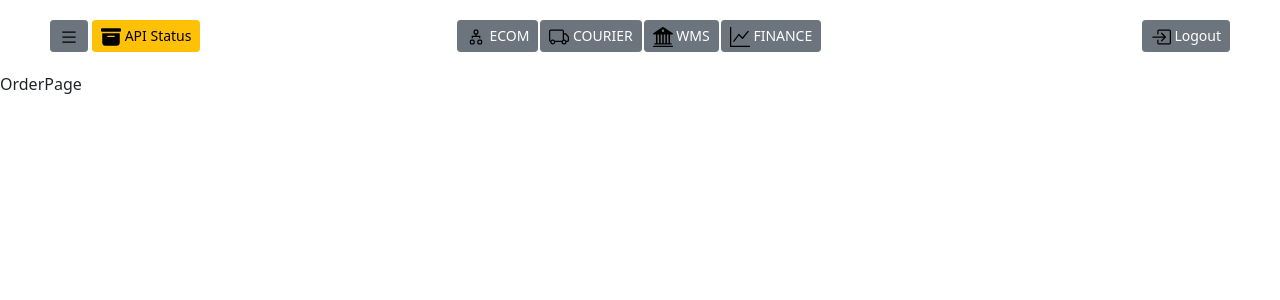
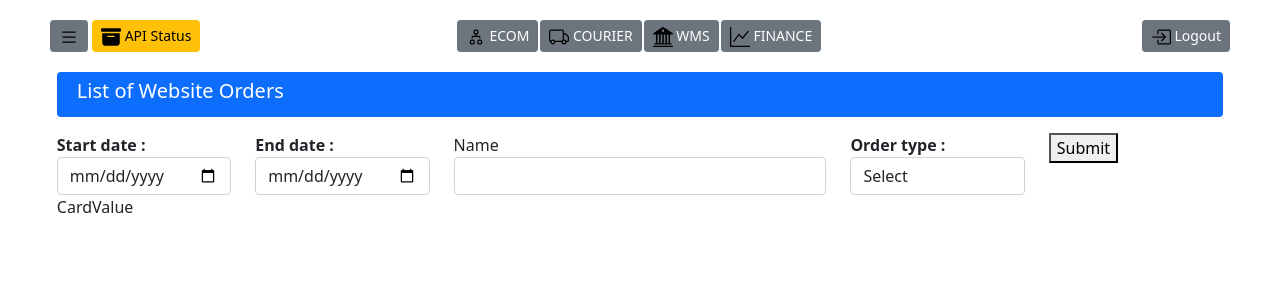
Before and after one commit to SudiptaKD/DotRedTask, a React (Create React App) app: page /order in a window 1280 px wide. Shown: the top 300 px of the page. Built offline with nearby package versions, Linux system fonts and the light colour scheme.

Commit message:
Filter v1

```diff
--- a/package.json
+++ b/package.json
@@ -8,6 +8,7 @@
     "@testing-library/user-event": "^13.5.0",
     "bootstrap": "^5.1.3",
     "bootstrap-icons": "^1.8.1",
+    "dayjs": "^1.11.0",
     "react": "^18.0.0",
     "react-bootstrap": "^2.2.2",
     "react-dom": "^18.0.0",
--- a/src/components/data/inward.js
+++ b/src/components/data/inward.js
@@ -8,6 +8,8 @@ export const data = [
     "picture": "http://placehold.it/32x32",
     "age": 34,
     "eyeColor": "brown",
+    "location":"www.aaa.com",
+    "orderType": "Website Order",
     "name": "Lynette Mcneil",
     "gender": "female",
     "company": "ADORNICA",
@@ -15,7 +17,7 @@ export const data = [
     "phone": "+1 (871) 431-2872",
     "address": "397 Sackett Street, Datil, Louisiana, 9650",
     "about": "Dolore sit sunt nostrud minim minim do id do labore mollit. Laboris aliquip ad voluptate proident. Tempor fugiat cupidatat ullamco veniam id. Officia consectetur sint ea consectetur exercitation cillum tempor excepteur excepteur dolore. Aliqua in ipsum pariatur labore eu nisi ut dolor ut quis incididunt laborum est. Tempor elit eiusmod commodo consequat anim ea occaecat elit sit excepteur aliqua do.\r\n",
-    "registered": "2016-09-23T08:26:23 -06:00",
+    "registered": "2016-09-23T08:26:23-06:00",
     "latitude": 25.406973,
     "longitude": 35.727814,
     "tags": [
@@ -53,6 +55,8 @@ export const data = [
     "picture": "http://placehold.it/32x32",
     "age": 24,
     "eyeColor": "blue",
+    "location":"www.bbb.com",
+    "orderType": "Website Order",
     "name": "Debra Cruz",
     "gender": "female",
     "company": "SULTRAXIN",
@@ -60,7 +64,7 @@ export const data = [
     "phone": "+1 (968) 472-3780",
     "address": "861 Farragut Road, Rosburg, New Hampshire, 3708",
     "about": "Tempor irure ea elit labore. In eu mollit deserunt et elit non reprehenderit consequat occaecat excepteur ea. Enim cupidatat fugiat elit adipisicing exercitation nisi consequat cupidatat irure incididunt quis qui proident velit. Adipisicing culpa pariatur Lorem commodo in eu proident commodo occaecat Lorem id et. Enim ad eiusmod pariatur do id ut dolore magna dolor est nulla culpa excepteur.\r\n",
-    "registered": "2016-01-06T05:25:42 -06:00",
+    "registered": "2016-01-06T05:25:42-06:00",
     "latitude": -23.121864,
     "longitude": 98.507351,
     "tags": [
@@ -98,6 +102,8 @@ export const data = [
     "picture": "http://placehold.it/32x32",
     "age": 35,
     "eyeColor": "brown",
+    "location":"www.ccc.com",
+    "orderType": "Chat Order",
     "name": "Cora Wood",
     "gender": "female",
     "company": "OTHERSIDE",
@@ -105,7 +111,7 @@ export const data = [
     "phone": "+1 (987) 426-3914",
     "address": "205 Clermont Avenue, Falmouth, Utah, 577",
     "about": "Magna cillum quis aliqua sit tempor eu non incididunt dolor anim proident amet nisi non. Ad Lorem incididunt qui labore. Irure fugiat sit incididunt mollit et. Cupidatat ad deserunt irure irure. Et tempor eiusmod Lorem nostrud nisi. Tempor ut duis cillum mollit exercitation ad reprehenderit duis.\r\n",
-    "registered": "2014-06-07T05:53:25 -06:00",
+    "registered": "2014-06-07T05:53:25-06:00",
     "latitude": 62.189819,
     "longitude": -32.547996,
     "tags": [
@@ -143,6 +149,8 @@ export const data = [
     "picture": "http://placehold.it/32x32",
     "age": 37,
     "eyeColor": "green",
+    "location":"www.ddd.com",
+    "orderType": "Website Order",
     "name": "Frost Price",
     "gender": "male",
     "company": "OTHERWAY",
@@ -150,7 +158,7 @@ export const data = [
     "phone": "+1 (889) 519-3386",
     "address": "796 Tampa Court, Welch, Texas, 6144",
     "about": "Consequat exercitation consectetur sit enim est nostrud. Amet voluptate exercitation reprehenderit minim. Tempor aute sint do adipisicing nostrud occaecat magna esse. Ea id minim in irure non aliquip est anim aute enim anim. Duis non dolore ut ipsum cillum consequat velit excepteur. Deserunt pariatur exercitation incididunt commodo sunt aliqua enim quis non commodo.\r\n",
-    "registered": "2014-01-02T06:45:22 -06:00",
+    "registered": "2014-01-02T06:45:22-06:00",
     "latitude": 86.184008,
     "longitude": -96.198918,
     "tags": [
@@ -188,6 +196,8 @@ export const data = [
     "picture": "http://placehold.it/32x32",
     "age": 38,
     "eyeColor": "green",
+    "location":"www.eee.com",
+    "orderType": "Chat Order",
     "name": "Helena Winters",
     "gender": "female",
     "company": "PROTODYNE",
@@ -195,7 +205,7 @@ export const data = [
     "phone": "+1 (853) 475-2585",
     "address": "271 Glenwood Road, Greensburg, Minnesota, 1037",
     "about": "Qui ipsum eiusmod tempor excepteur. Esse ullamco cillum do exercitation ad. Laboris laboris consequat sunt est adipisicing laborum veniam cupidatat. Ea id nisi labore et exercitation quis officia elit irure minim id magna voluptate proident. Reprehenderit quis elit nisi aute aliquip in deserunt cillum quis ad id fugiat amet ea. Non ipsum sit sint ullamco culpa culpa duis.\r\n",
-    "registered": "2018-04-18T05:32:32 -06:00",
+    "registered": "2018-04-18T05:32:32-06:00",
     "latitude": -34.204012,
     "longitude": -90.146044,
     "tags": ["commodo", "do", "non", "excepteur", "proident", "sit", "laborum"],
@@ -225,6 +235,8 @@ export const data = [
     "picture": "http://placehold.it/32x32",
     "age": 38,
     "eyeColor": "brown",
+    "location":"www.fff.com",
+    "orderType": "Website Order",
     "name": "Elizabeth Booker",
     "gender": "female",
     "company": "PAWNAGRA",
@@ -232,7 +244,7 @@ export const data = [
     "phone": "+1 (856) 578-2106",
     "address": "560 Hanover Place, Coinjock, American Samoa, 7487",
     "about": "Exercitation irure eu minim ipsum do veniam adipisicing culpa irure. Fugiat tempor aliqua sint non officia anim sit exercitation deserunt nostrud velit laboris. Sint cillum tempor duis ut aute consectetur laboris fugiat est. Excepteur enim ad labore enim pariatur mollit officia sint nisi in minim qui. Veniam minim cupidatat adipisicing sunt adipisicing et ea officia ex labore officia consectetur quis. Veniam sint fugiat exercitation nostrud ipsum consequat et est qui irure.\r\n",
-    "registered": "2019-06-18T01:11:09 -06:00",
+    "registered": "2019-06-18T01:11:09-06:00",
     "latitude": -4.329657,
     "longitude": -131.056555,
     "tags": ["ipsum", "veniam", "tempor", "irure", "labore", "eu", "aliqua"],
--- a/src/components/inward/Collection.js
+++ b/src/components/inward/Collection.js
@@ -82,7 +82,7 @@ export const Collection = ({Data}) => {
             </thead>
             <tbody style={{'maxHeight':'100px','overflowY':'scroll'}} className="scrollspy-example" tabindex="0">
                 {Data.map(data => {
-                    return <tr>
+                    return  <tr key={data._id}>
                                 <th scope="row">{data._id}</th>
                                 <td>{data.name}</td>
                                 <td>{data.address}</td>
--- a/src/components/inward/Details.js
+++ b/src/components/inward/Details.js
@@ -1,6 +1,7 @@
-import React from 'react'
+import React from 'react';
 
 export const Details = ({Data}) => {
+
   return (
     <div>
         <header className='d-flex align-items-center mt-2' style={{'width':'100%', 'backgroundColor':'grey',
--- a/src/components/inward/Inward.js
+++ b/src/components/inward/Inward.js
@@ -1,10 +1,9 @@
 import React, { useEffect, useState } from 'react';
 import { Container } from 'react-bootstrap';
-import { data } from '../data/inward';
 import { Details } from './Details';
 import { OrderList } from './OrderList';
 
-export const Inward = () => {
+export const Inward = ({data}) => {
 
   const [text, setText] = useState('');
   const [filterData, setFilterData] = useState([])
--- a/src/components/layout/Layout.js
+++ b/src/components/layout/Layout.js
@@ -1,10 +1,10 @@
 import React from 'react'
 import { Route, Routes } from 'react-router-dom'
 import { Dashboard } from '../dashboard/Dashboard'
+import { data } from '../data/inward'
 import Header from '../header/Header'
 import { Inward } from '../inward/Inward'
 import OrderPage from '../order/OrderPage'
-
 
 export const Layout = () => {
   return (
@@ -12,8 +12,8 @@ export const Layout = () => {
         <Header/>
         <Routes>
             <Route index path="/" element={<Dashboard/>} />
-            <Route path="/inward" element={<Inward/>} />
-            <Route path="/order" element={<OrderPage/>} />
+            <Route path="/inward" element={<Inward data={data} />} />
+            <Route path="/order" element={<OrderPage data={data} />} />
         </Routes>
     </div>
   )
--- /dev/null
+++ b/src/components/order/CardValue.js
@@ -0,0 +1,9 @@
+import React from 'react'
+
+const CardValue = () => {
+  return (
+    <div>CardValue</div>
+  )
+}
+
+export default CardValue
--- /dev/null
+++ b/src/components/order/FilterBar.js
@@ -0,0 +1,66 @@
+import React, { useState } from 'react';
+
+const FilterBar = ({orderTypes, handleFilter}) => {
+    const [start, setStart] = useState('');
+    const [end, setEnd] = useState('')
+    const [location, setLocation] = useState('');
+    const [orderType, setOrderType] = useState('')
+
+    const handleSubmit = () => {
+        handleFilter(start,end, location, orderType);
+        console.log(start,end, location, orderType)
+    }
+
+  return (
+    <div className="row mt-3">
+        <div className="col-2">
+          <label htmlFor="startDate"><strong>Start date :</strong></label>
+          <input
+            type="date"
+            className="form-control"
+            id="startDate"
+            onChange={(e)=> setStart(e.target.value)}
+          />
+        </div>
+        <div className="col-2">
+          <label htmlFor="endDate"><strong>End date :</strong></label>
+          <input
+            type="date"
+            className="form-control"
+            id="endDate"
+            onChange={(e)=> setEnd(e.target.value)}
+        />
+        </div>
+        <div className="col-4">
+            <label htmlFor="location">Name</label>
+            <input
+            type="text"
+            className="form-control"
+            id="location"
+            // value={filters.location}
+            onChange={(e)=> setLocation(e.target.value)}
+            />
+        </div>
+        <div className="col-2">
+          <label htmlFor="ordertype"><strong>Order type :</strong></label>
+          <select
+            className="form-control"
+            id="ordertype"
+            onChange={(e)=> setOrderType(e.target.value)}
+          >
+            <option value="">Select</option>
+            {orderTypes.map((ordertype) => (
+              <option value={ordertype} key={ordertype}>
+                {ordertype}
+              </option>
+            ))}
+          </select>
+        </div>
+        <div className="col-2">
+          <button type="submit" onClick={handleSubmit}>Submit</button>
+        </div>
+    </div>
+  )
+}
+
+export default FilterBar
--- a/src/components/order/OrderPage.js
+++ b/src/components/order/OrderPage.js
@@ -1,8 +1,50 @@
-import React from 'react'
+import dayjs from 'dayjs'
+import React, { useState } from 'react'
+import CardValue from './CardValue'
+import FilterBar from './FilterBar'
 
-const OrderPage = () => {
+const OrderPage = ({data}) => {
+  const [filteredData, setFilteredData] = useState([])
+
+  const generateOrderTypeForDropdown = () => {
+    return [...new Set(data.map(item => item.orderType))]
+  }
+
+  const isSameOrAfter = require('dayjs/plugin/isSameOrAfter')
+  const isSameOrBefore = require('dayjs/plugin/isSameOrBefore')
+  dayjs.extend(isSameOrBefore)
+  dayjs.extend(isSameOrAfter)
+
+  const handleFilter = (start,end, location, orderType) => {
+    if (start === '' && end === '' && location ==='' && orderType ==='' ) return
+    const filterData = data.filter((item) => {
+      if ((start ? dayjs(item.registered).isSameOrAfter(dayjs(start)): true) &&
+        (end ? dayjs(item.registered).isSameOrBefore(dayjs(end)): true ) &&
+        (orderType ? (item.orderType === orderType) : true) &&
+        (location ? (item.location.toLowerCase().includes(location.toLowerCase())) : true)) {
+        return item;
+      }
+    });
+
+
+    setFilteredData(filterData);
+  }
+
   return (
-    <div>OrderPage</div>
+    <div className='container' style={{'max-width':'93%'}}>
+      <header className='d-flex align-items-center' style={{'width':'100%', 'backgroundColor':'#0d6efd',
+       'height':'45px', 'borderRadius':'4px', 'color': 'white', 'paddingLeft':'20px'}}>
+         <h5>List of Website Orders</h5>
+      </header>
+      <FilterBar
+        orderTypes={generateOrderTypeForDropdown()}
+        handleFilter={handleFilter}
+        />
+      <CardValue value={filteredData} />
+      {filteredData.map(data =>{
+        return <h1>{data.name}</h1>
+      })}
+    </div>
   )
 }
 
```
Also changed, not shown: 1 other file (tests, documents, lock files or other folders). Lines whose indentation alone changed are shown as unchanged.
